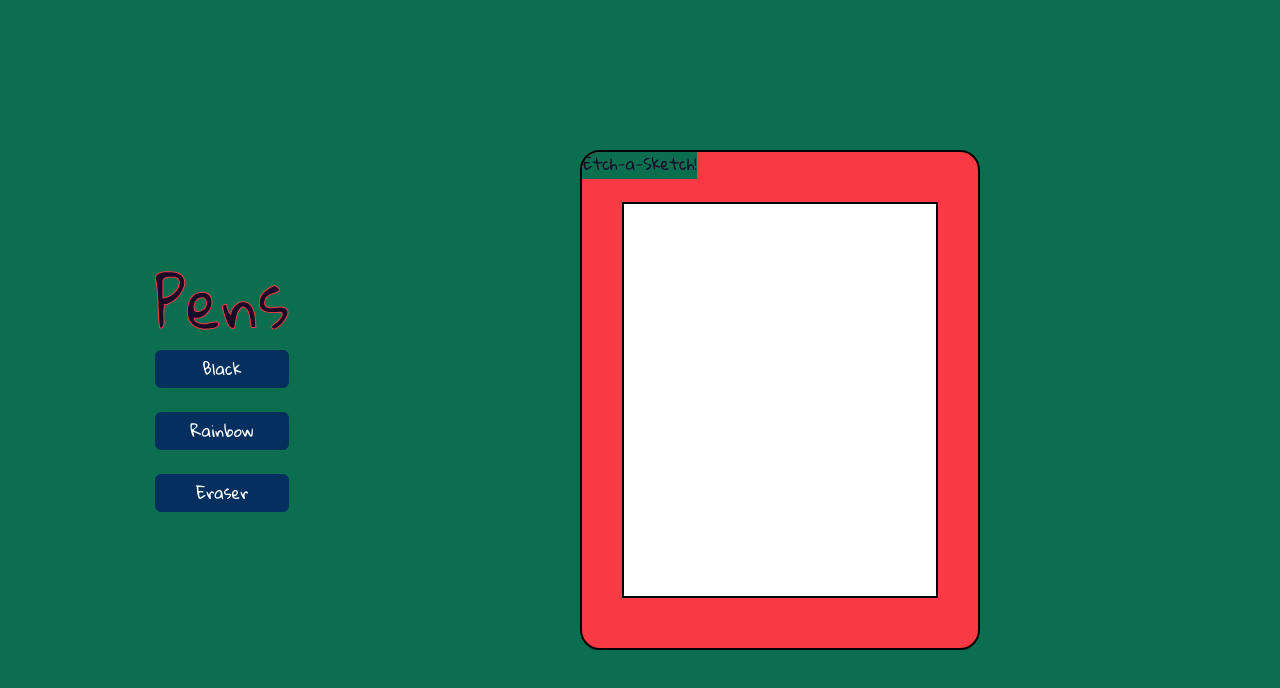
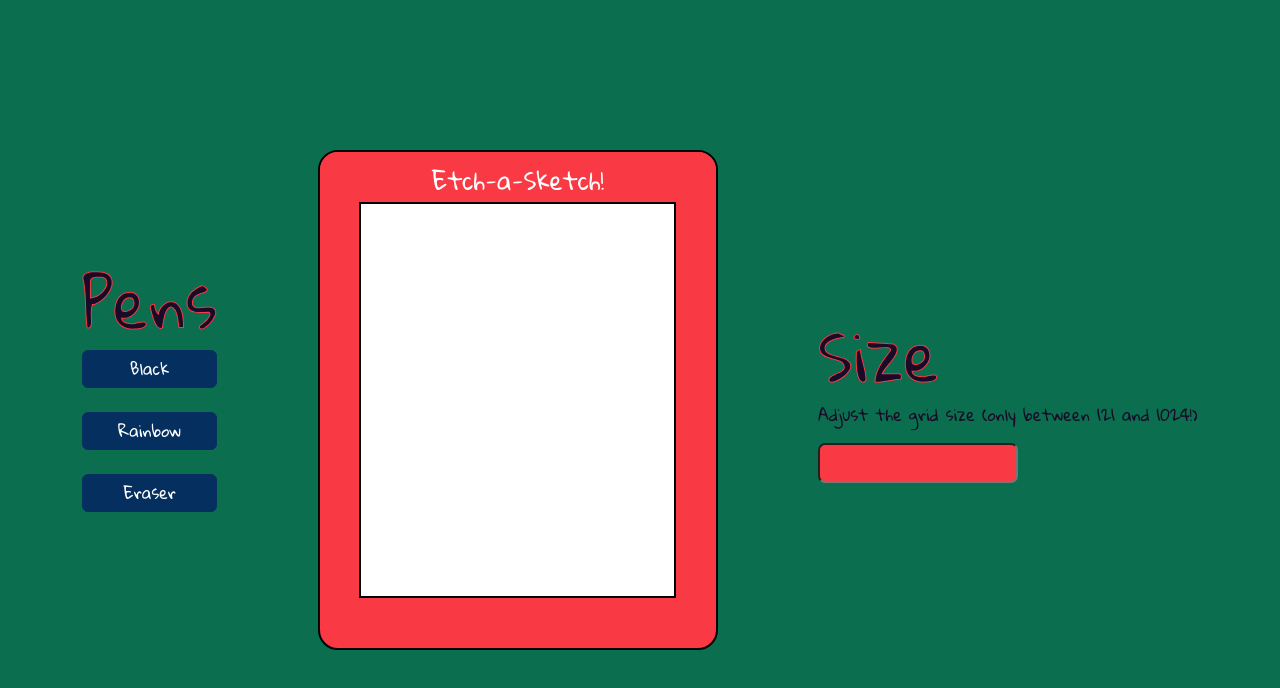
Before and after one commit to peszabolcs/etch-a-sketch, a React (Vite) app: page / in a window 1280 px wide. Shown: the top 688 px of the page. Built offline with nearby package versions, Linux system fonts and the light colour scheme.

Commit message:
Add grid and adjustments
Pens and drawing still not working

```diff
--- a/src/App.css
+++ b/src/App.css
@@ -21,19 +21,31 @@ h1 {
 .penButtons {
   display: flex;
   flex-direction: column;
-  /* size: ; */
 }
 
-#penButton {
+#penButton,
+#gridButton {
   background-color: #052f5f;
   border-color: #052f5f;
 }
 
-#penButton:hover {
+#penButton:hover,
+#gridButton:hover {
   background-color: #3b71ca;
 }
 
+#gridInput {
+  height: 40px;
+  margin-right: 10px;
+  background-color: #f93943;
+  color: white;
+  min-width: 200px;
+  border-radius: 7px;
+  font-size: 1.8em;
+}
+
 .outer {
+  margin: 100px;
   width: 400px;
   height: 500px;
   background-color: #f93943;
@@ -51,8 +63,27 @@ h1 {
   top: 10%;
   left: 10%;
   border: 2px solid #000;
+  /*Grid*/
+  display: flex;
+  justify-content: center;
+  align-items: center;
+  overflow: hidden;
 }
 
 #header {
   text-align: center;
+  background-color: #f93943;
+  padding: 10px;
+  border-radius: 10px;
+  color: white;
+  font-size: 24px;
 }
+
+.grid-container {
+  display: grid;
+  grid-template-columns: repeat(var(--num-cols, 1), 1fr);
+  grid-template-rows: repeat(var(--num-rows, 1), 1fr);
+  width: 100%;
+  height: 100%;
+  overflow: hidden;
+}
--- a/src/App.jsx
+++ b/src/App.jsx
@@ -1,8 +1,15 @@
 import "./App.css";
 import Button from "react-bootstrap/Button";
 import "bootstrap/dist/css/bootstrap.min.css";
+import GridSize from "./Grid";
+import { useState } from "react";
 
 function App() {
+  const [gridSize, setGridSize] = useState("");
+  const handleInputChange = () => {
+    setGridSize(event.target.value);
+  };
+
   return (
     <>
       <div className="appContainer">
@@ -12,26 +19,39 @@ function App() {
             <div className="penButtons">
               <Button variant="primary" id="penButton">
                 Black
-              </Button>{" "}
+              </Button>
               <br />
               <Button variant="primary" id="penButton">
                 Rainbow
-              </Button>{" "}
+              </Button>
               <br />
               <Button variant="primary" id="penButton">
                 Eraser
-              </Button>{" "}
+              </Button>
               <br />
             </div>
           </div>
           <div className="pen-image"></div>
           <div className="sketch">
             <div className="outer">
-              <span id="header">Etch-a-Sketch!</span>
-              <div className="sketch-content"></div>
+              <div id="header">Etch-a-Sketch!</div>
+              <div className="sketch-content">
+                <GridSize gridSize={gridSize} />
+              </div>
             </div>
           </div>
-          <div className="gridchanger"></div>
+          <div className="gridChanger">
+            <h1>Size</h1>
+            <p>Adjust the grid size (only between 121 and 1024!)</p>
+            <input
+              type="number"
+              value={gridSize}
+              onChange={handleInputChange}
+              id="gridInput"
+              min="121"
+              max="1024"
+            />
+          </div>
         </div>
       </div>
     </>
--- /dev/null
+++ b/src/Grid.css
@@ -0,0 +1,25 @@
+.grid-cell {
+  background-color: white;
+  border: black 0.2px solid;
+  display: flex;
+  justify-content: center;
+  align-items: center;
+  aspect-ratio: 1; /* Ensure square aspect ratio for cells */
+  box-sizing: border-box; /* Ensure padding and border are included in the element's total width and height */
+  padding: 0; /* Remove padding */
+  margin: 0;
+  width: 100%; /* Cells will fill available width */
+  height: 100%;
+}
+
+.grid-cell-hover {
+  background-color: #000 !important;
+}
+
+.grid {
+  display: grid;
+  gap: 0;
+  width: 100%;
+  height: 100%;
+  overflow: hidden;
+}
--- /dev/null
+++ b/src/Grid.jsx
@@ -0,0 +1,50 @@
+import React, { useEffect, useState } from "react";
+import "./Grid.css";
+
+function GridSize({ gridSize }) {
+  if (gridSize > 120 && gridSize < 1025) {
+    const [numCols, setNumCols] = useState(1);
+    const [numRows, setNumRows] = useState(1);
+
+    useEffect(() => {
+      const cols = Math.ceil(Math.sqrt(gridSize));
+      const rows = Math.ceil(gridSize / cols);
+
+      setNumCols(cols);
+      setNumRows(rows);
+
+      document.documentElement.style.setProperty("--num-cols", cols);
+      document.documentElement.style.setProperty("--num-rows", rows);
+    }, [gridSize]);
+
+    const divElements = Array.from({ length: gridSize }, (_, index) => (
+      <div className="grid-cell" key={index}></div>
+    ));
+
+    return <div className="grid-container">{divElements}</div>;
+  }
+}
+
+function HoverDraw() {
+  const [isHovered, setIsHovered] = useState(false);
+
+  const handleMouseEnter = () => {
+    setIsHovered(true);
+  };
+
+  const handleMouseLeave = () => {
+    setIsHovered(false);
+  };
+
+  const hoveredClass = isHovered ? "grid-cell grid-cell-hover" : "grid-cell";
+
+  return (
+    <div
+      className={divClassName}
+      onMouseEnter={handleMouseEnter}
+      onMouseLeave={handleMouseLeave}
+    ></div>
+  );
+}
+
+export default GridSize;
```
